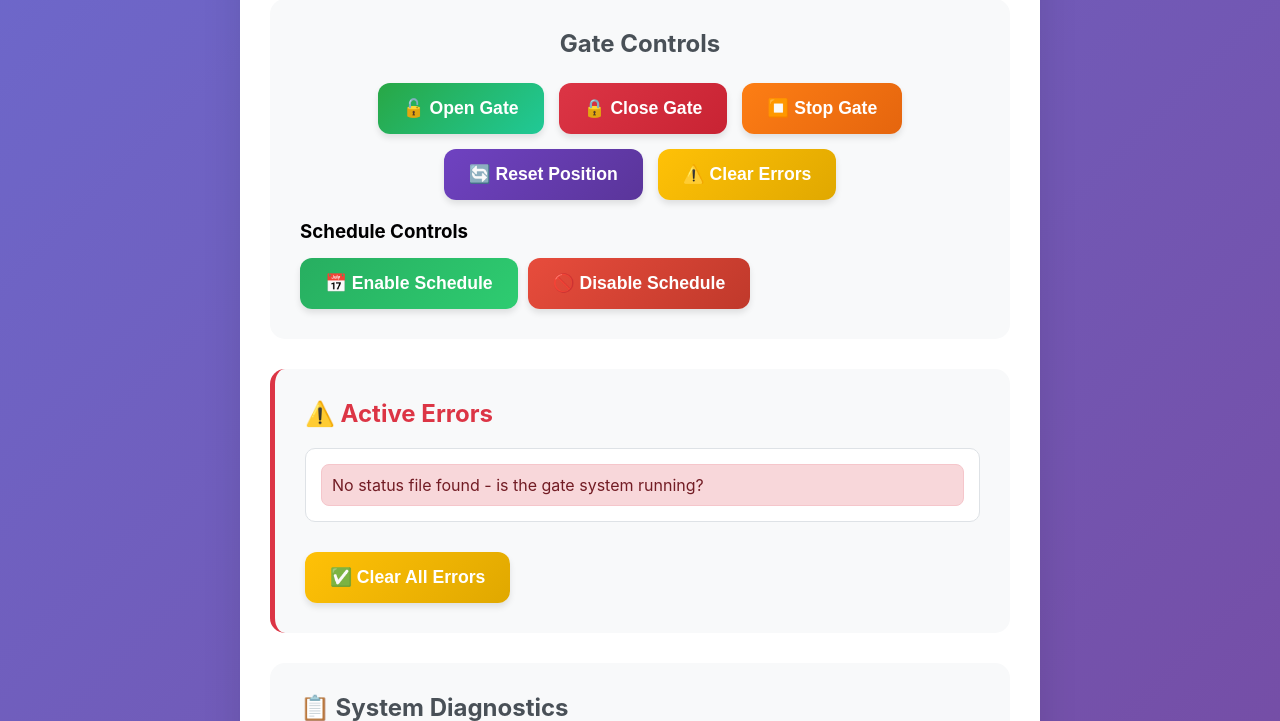
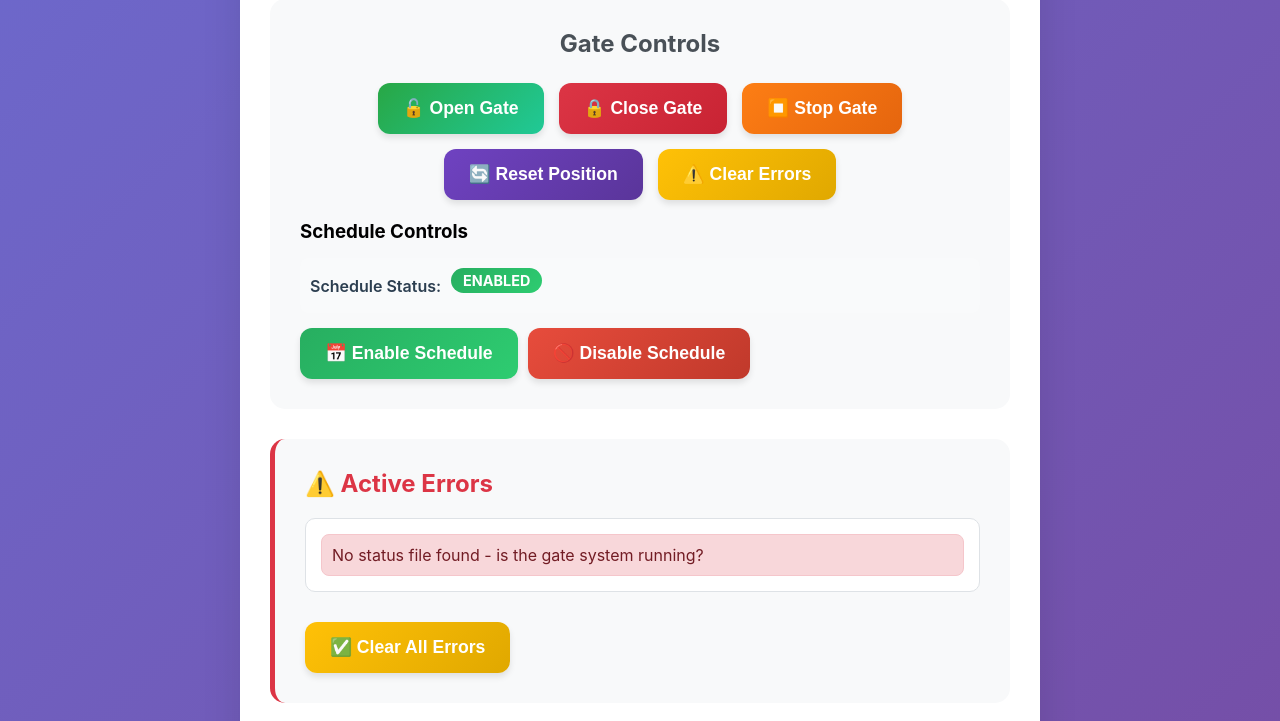
Before and after one commit to geoffdudds/chicken-gate, a Flask app: page / in a window 1280 px wide. Shown: the part 1891-2612 px from the top of the page. Run offline with Flask 3, Linux system fonts and the light colour scheme.

Commit message:
add fbk of if schedule is enabled

```diff
--- a/templates/index.html
+++ b/templates/index.html
@@ -573,6 +573,38 @@
         background: linear-gradient(135deg, #c0392b, #922b21);
         box-shadow: inset 0 2px 4px rgba(0, 0, 0, 0.2);
       }
+
+      .schedule-status {
+        margin: 15px 0;
+        padding: 10px;
+        background: rgba(255, 255, 255, 0.1);
+        border-radius: 8px;
+        display: flex;
+        align-items: center;
+        gap: 10px;
+      }
+
+      .schedule-status .status-label {
+        font-weight: 600;
+        color: #2c3e50;
+      }
+
+      .schedule-status .status-value {
+        padding: 4px 12px;
+        border-radius: 20px;
+        font-weight: bold;
+        font-size: 0.9em;
+      }
+
+      .schedule-status .schedule-enabled {
+        background: linear-gradient(135deg, #27ae60, #2ecc71);
+        color: white;
+      }
+
+      .schedule-status .schedule-disabled {
+        background: linear-gradient(135deg, #e74c3c, #c0392b);
+        color: white;
+      }
     </style>
   </head>
   <body>
@@ -734,6 +766,12 @@
           </div>
 
           <h3>Schedule Controls</h3>
+          <div class="schedule-status">
+            <span class="status-label">Schedule Status:</span>
+            <span id="schedule-status" class="status-value schedule-enabled"
+              >ENABLED</span
+            >
+          </div>
           <div class="schedule-buttons">
             <button id="enableScheduleBtn" class="btn btn-schedule-enable">
               📅 Enable Schedule
@@ -1230,13 +1268,18 @@
         // Update schedule button states
         const enableBtn = document.getElementById("enableScheduleBtn");
         const disableBtn = document.getElementById("disableScheduleBtn");
+        const scheduleStatusEl = document.getElementById("schedule-status");
 
         if (status.schedule_enabled) {
           enableBtn.classList.add("active");
           disableBtn.classList.remove("active");
+          scheduleStatusEl.textContent = "ENABLED";
+          scheduleStatusEl.className = "status-value schedule-enabled";
         } else {
           enableBtn.classList.remove("active");
           disableBtn.classList.add("active");
+          scheduleStatusEl.textContent = "DISABLED";
+          scheduleStatusEl.className = "status-value schedule-disabled";
         }
 
         // Update system status
```
